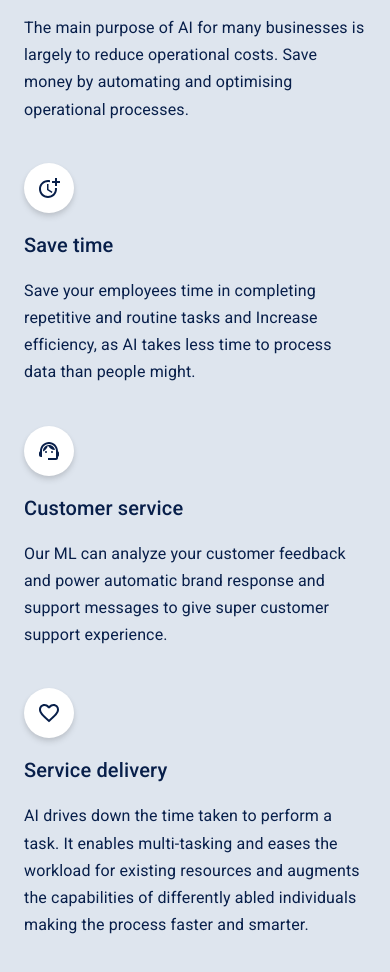
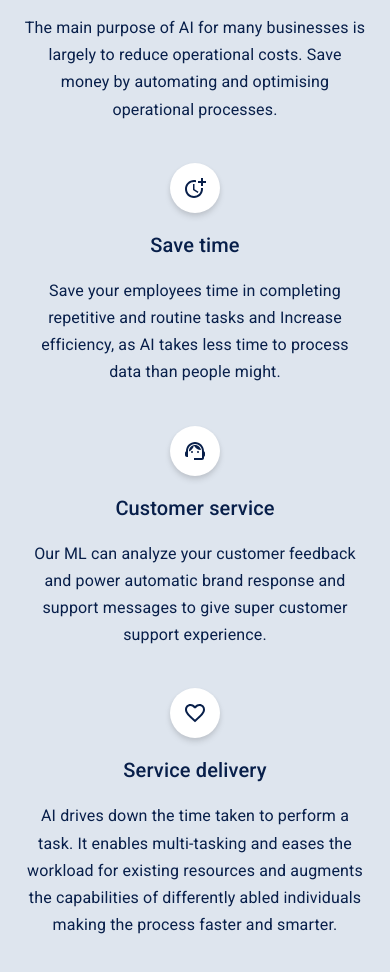
Before and after one commit to Zummit-Africa-Inc/Web-Page-FE, a React (Create React App) app: page / in a window 390 px wide. Shown: the part 1640-2612 px from the top of the page. Built offline with nearby package versions, Linux system fonts and the light colour scheme.

Commit message:
feat: responsive section4 items and icon

```diff
--- a/src/Component/Icon.js
+++ b/src/Component/Icon.js
@@ -1,21 +1,23 @@
-import React from 'react'
-import {Box} from '@mui/material'
+import React from "react";
+import { Box } from "@mui/material";
 
-export default function Icon({children}) {
+export default function Icon({ children, mx }) {
   return (
     <Box
-        sx={{
-            width:'50px',
-            height:'50px',
-            backgroundColor: '#fff',
-            borderRadius:'50%',
-            boxShadow: '0px 4px 6px rgba(0, 0, 0, 0.1), 0px 2px 4px rgba(0, 0, 0, 0.06)',
-            display: 'flex',
-            justifyContent: 'center',
-            alignItems: 'center'
-        }}>
-
-            {children}
+      sx={{
+        width: "50px",
+        height: "50px",
+        backgroundColor: "#fff",
+        borderRadius: "50%",
+        boxShadow:
+          "0px 4px 6px rgba(0, 0, 0, 0.1), 0px 2px 4px rgba(0, 0, 0, 0.06)",
+        display: "flex",
+        justifyContent: "center",
+        alignItems: "center",
+        marginX: `${mx}`,
+      }}
+    >
+      {children}
     </Box>
-  )
+  );
 }
--- a/src/Section/SectionFour.js
+++ b/src/Section/SectionFour.js
@@ -1,49 +1,74 @@
-import React from 'react'
-import {Box, Grid} from '@mui/material'
-import {PrimaryHeader, Header, Paragraph} from '../Component/Typography'
-import MoreTimeOutlinedIcon from '@mui/icons-material/MoreTimeOutlined';
-import Icon from '../Component/Icon';
-import SupportAgentIcon from '@mui/icons-material/SupportAgent';
-import FavoriteBorderOutlinedIcon from '@mui/icons-material/FavoriteBorderOutlined';
-import SaveIcon from '../Images/save-icon.png'
+import React from "react";
+import { Box, Grid, useMediaQuery, useTheme } from "@mui/material";
+import { PrimaryHeader, Header, Paragraph } from "../Component/Typography";
+import MoreTimeOutlinedIcon from "@mui/icons-material/MoreTimeOutlined";
+import Icon from "../Component/Icon";
+import SupportAgentIcon from "@mui/icons-material/SupportAgent";
+import FavoriteBorderOutlinedIcon from "@mui/icons-material/FavoriteBorderOutlined";
+import SaveIcon from "../Images/save-icon.png";
+import { textAlign } from "@mui/system";
 
 export default function SectionFour() {
+  const theme = useTheme();
+  const isMobile = useMediaQuery(theme.breakpoints.down("sm"));
+  let customTextAlign = isMobile ? "center" : "left";
+  let customIconAlign = isMobile ? "auto" : "left";
   return (
-    <Box component='section'
-        sx={{ py: '4rem', backgroundColor: '#DEE5EE', color: '#081F4A'}}
-        px={{xs:3, sm:4, md:'9rem'}}
+    <Box
+      component="section"
+      sx={{ py: "4rem", backgroundColor: "#DEE5EE", color: "#081F4A" }}
+      px={{ xs: 3, sm: 4, md: "9rem" }}
     >
-        <PrimaryHeader pbSize='3rem'>Improve services, save cost and scale</PrimaryHeader>
-        <Grid container columnSpacing={6} rowSpacing={5}>
-            <Grid item xs={12} sm={6}>
-                <Icon><img src={SaveIcon} alt='save cost icon'/></Icon>
-                <Header textSize={'h6'}>Save cost</Header>
+      <PrimaryHeader pbSize="3rem">
+        Improve services, save cost and scale
+      </PrimaryHeader>
+      <Grid container columnSpacing={6} rowSpacing={5} display={"flex"}>
+        <Grid item xs={12} sm={6} textAlign={customTextAlign}>
+          <Icon mx={customIconAlign}>
+            <img src={SaveIcon} alt="save cost icon" />
+          </Icon>
+          <Header textSize={"h6"}>Save cost</Header>
           <Paragraph>
-                    The main purpose of AI for many businesses is largely to reduce operational costs. Save money by automating and optimising operational processes.
+            The main purpose of AI for many businesses is largely to reduce
+            operational costs. Save money by automating and optimising
+            operational processes.
           </Paragraph>
         </Grid>
-            <Grid item xs={12} sm={6}>
-                <Icon><MoreTimeOutlinedIcon /></Icon>
-                <Header textSize={'h6'}>Save time</Header>
+        <Grid item xs={12} sm={6} textAlign={customTextAlign}>
+          <Icon mx={customIconAlign}>
+            <MoreTimeOutlinedIcon />
+          </Icon>
+          <Header textSize={"h6"}>Save time</Header>
           <Paragraph>
-                    Save your employees time in completing repetitive and routine tasks and Increase efficiency, as AI takes less time to process data than people might.
+            Save your employees time in completing repetitive and routine tasks
+            and Increase efficiency, as AI takes less time to process data than
+            people might.
           </Paragraph>
         </Grid>
-            <Grid item xs={12} sm={6}>
-                <Icon><SupportAgentIcon /></Icon>
-                <Header textSize={'h6'}>Customer service</Header>
+        <Grid item xs={12} sm={6} textAlign={customTextAlign}>
+          <Icon mx={customIconAlign}>
+            <SupportAgentIcon />
+          </Icon>
+          <Header textSize={"h6"}>Customer service</Header>
           <Paragraph>
-                    Our ML can analyze your customer feedback and power automatic brand response and support messages to give super customer support experience.
+            Our ML can analyze your customer feedback and power automatic brand
+            response and support messages to give super customer support
+            experience.
           </Paragraph>
         </Grid>
-            <Grid item xs={12} sm={6}>
-                <Icon><FavoriteBorderOutlinedIcon /></Icon>
-                <Header textSize={'h6'}>Service delivery</Header>
+        <Grid item xs={12} sm={6} textAlign={customTextAlign}>
+          <Icon mx={customIconAlign}>
+            <FavoriteBorderOutlinedIcon />
+          </Icon>
+          <Header textSize={"h6"}>Service delivery</Header>
           <Paragraph>
-                    AI drives down the time taken to perform a task. It enables multi-tasking and eases the workload for existing resources and augments the capabilities of differently abled individuals making the process faster and smarter.
+            AI drives down the time taken to perform a task. It enables
+            multi-tasking and eases the workload for existing resources and
+            augments the capabilities of differently abled individuals making
+            the process faster and smarter.
           </Paragraph>
         </Grid>
       </Grid>
     </Box>
-  )
+  );
 }
--- a/src/components/header.jsx
+++ b/src/components/header.jsx
@@ -37,15 +37,13 @@ const Header = () => {
               onChange={(e, value) => setValue(value)}
               indicatorColor="primary"
             >
-              {PAGES.map((page, index) =>
-              (
+              {PAGES.map((page, index) => (
                 <Tab
                   key={index}
                   sx={{ textTransform: "capitalize", marginLeft: "50px" }}
                   label={page}
                 ></Tab>
-              )
-              )}
+              ))}
               <Btx spacing={{ marginLeft: "130px" }} variant="outlined">
                 <span style={{ color: "white", textTransform: "capitalize" }}>
                   Request a demo
```
Lines whose indentation alone changed are shown as unchanged.
